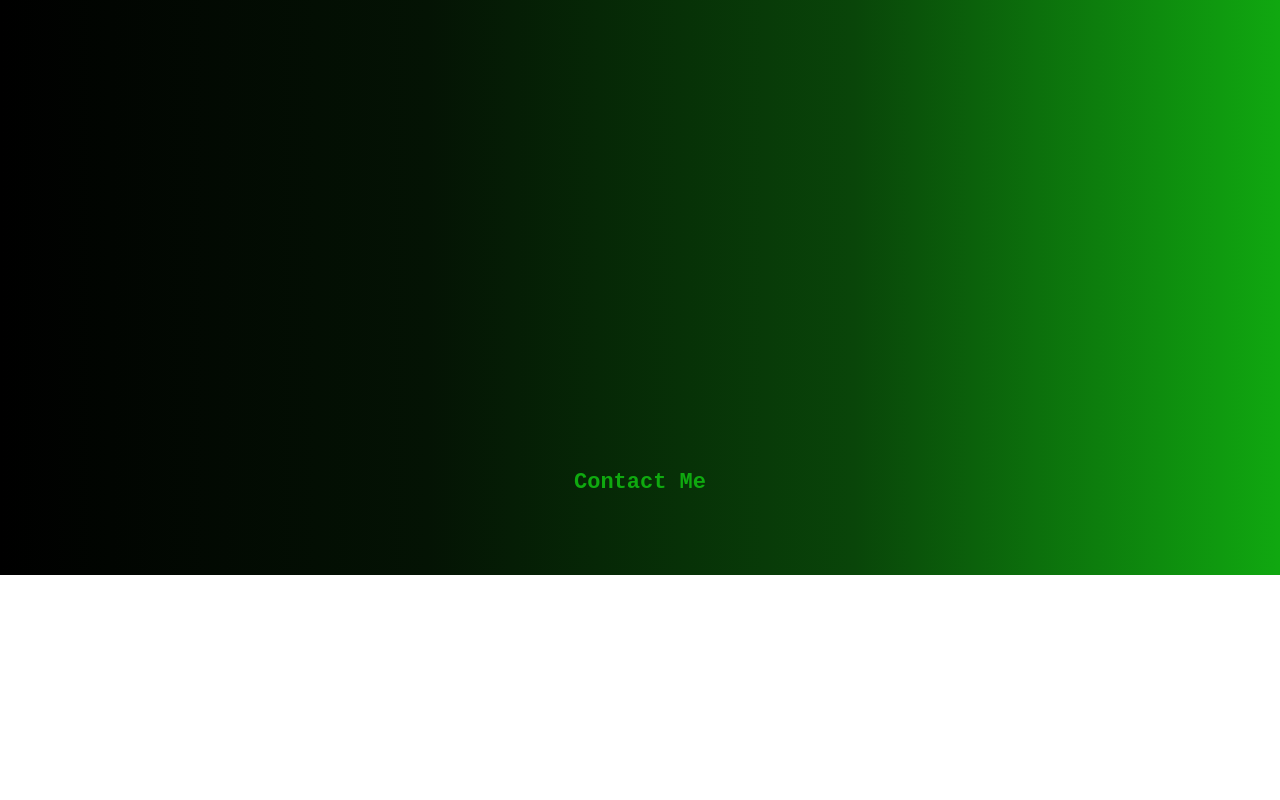
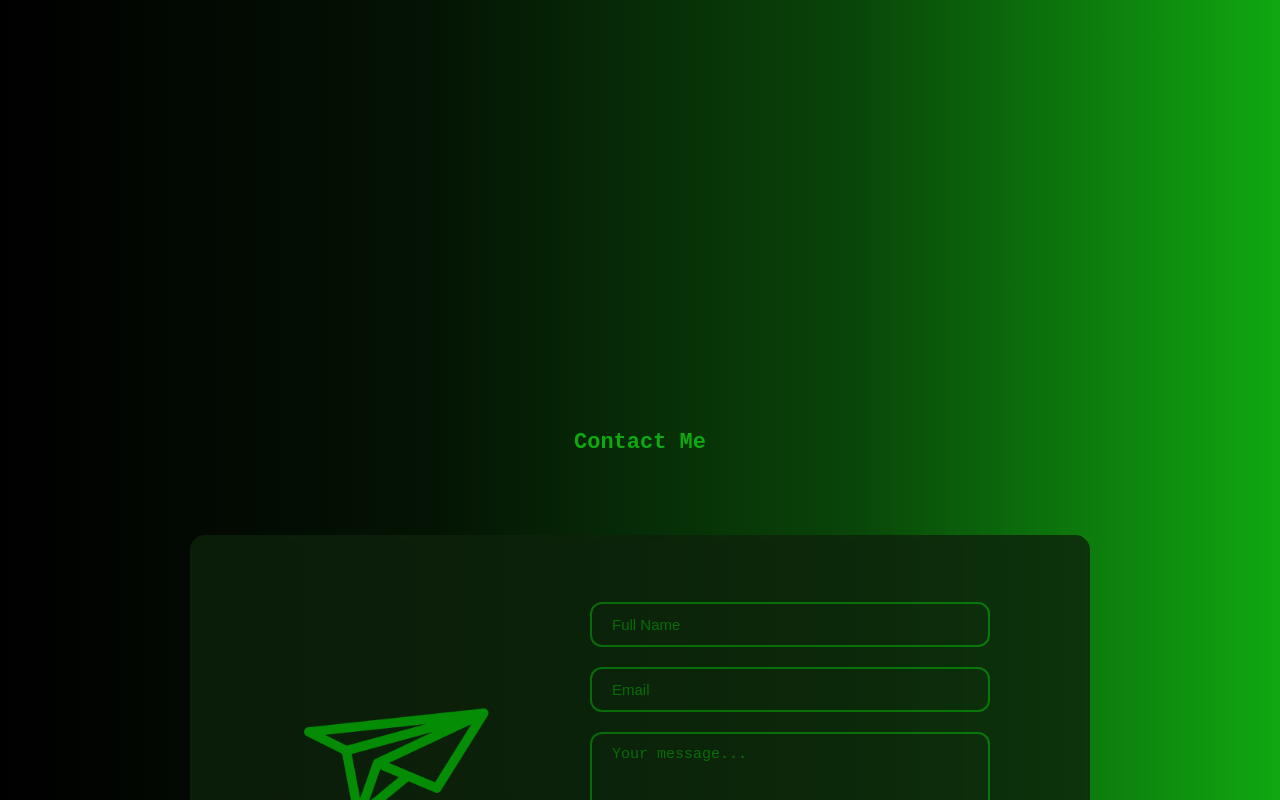
Before and after one commit to Ali-Guliyev/Ali-Guliyev-Portfolio-v2, a Nuxt app: page / in a window 1280 px wide. Shown: the part 2000-2800 px from the top of the page. Before the commit the page ends 2575 px from the top, so only its background shows below. Built offline with nearby package versions, Linux system fonts and the light colour scheme; no server answers.

Commit message:
added full contact page

```diff
--- a/components/contact.vue
+++ b/components/contact.vue
@@ -1,10 +1,108 @@
+<script setup>
+import applicationService from "~~/services/applicationService";
+
+const email = ref("");
+
+applicationService.getEmail().then((res) => {
+  email.value = res.data.content;
+});
+</script>
+
 <template>
   <section id="contact">
     <h1 class="title">Contact Me</h1>
+    <div class="wrapper">
+      <div class="formContainer">
+        <img src="@/assets/img/email.png" alt="" />
+        <form
+          action="https://formsubmit.co/b64ec0804abbaa9e029c3fce27d8103d"
+          method="POST"
+        >
+          <input name="Name" type="text" placeholder="Full Name" required />
+          <input name="Email" type="email" placeholder="Email" required />
+          <textarea name="Message" placeholder="Your message..." required />
+          <button class="btn" type="submit">Submit</button>
+        </form>
+      </div>
+    </div>
   </section>
 </template>
 
 <style scoped lang="scss">
+@import "../assets/scss/mixins";
+@import "../assets/scss/variants";
+
 #contact {
+  padding-top: 30px;
+  height: 95vh;
+
+  .wrapper {
+    height: 75vh;
+    @include flex();
+
+    .formContainer {
+      @include flex(space-evenly);
+      width: 900px;
+      height: 500px;
+      border-radius: 15px;
+      background-color: $darkestGreen;
+      opacity: 0.8;
+
+      img {
+        width: 200px;
+      }
+
+      form {
+        @include flex(center, center, column);
+        gap: 20px;
+
+        input,
+        textarea {
+          transition: all 0.1s ease;
+          border-radius: 12px;
+          font-size: 15px;
+          width: 400px;
+          padding: 12px 20px;
+          background: transparent;
+          border: 2px solid $darkGreen;
+          color: $lightGreen;
+        }
+
+        input::placeholder,
+        textarea::placeholder {
+          color: $darkGreen;
+        }
+
+        input:focus,
+        textarea:focus {
+          outline: none;
+          @include elementShadow();
+        }
+
+        textarea {
+          resize: vertical;
+          min-height: 170px;
+          max-height: 250px;
+        }
+      }
+    }
+  }
+}
+
+@media screen and (max-width: 770px) {
+  .formContainer {
+    flex-direction: column !important;
+    height: 530px !important;
+    img {
+      width: 100px !important;
+    }
+
+    form {
+      input,
+      textarea {
+        width: 320px !important;
+      }
+    }
+  }
 }
 </style>
```
